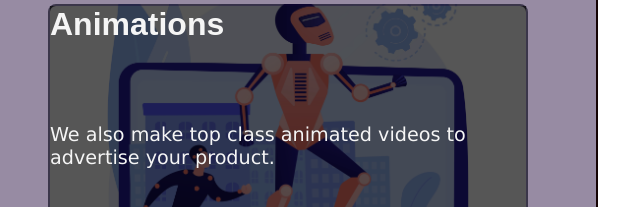
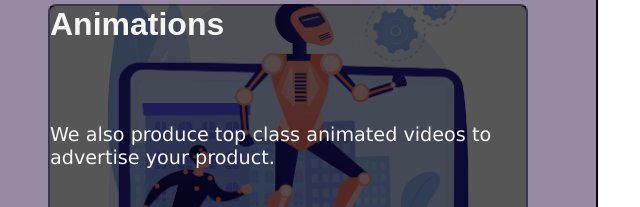
Before and after one commit to PgGitau/videography-Site, a plain HTML site: page index.html in a window 1280 px wide. Shown: the part 1120-1327 px from the top of the page, 618-1258 px from the left. Drawn offline with Linux system fonts and the light colour scheme.

Commit message:
edit wording

```diff
--- a/index.html
+++ b/index.html
@@ -67,7 +67,7 @@
             </div>
             <div class="animations services-each">
                 <h1>Animations</h1>
-                <p>We also make top class animated videos to advertise your product.</p>
+                <p>We also produce top class animated videos to advertise your product.</p>
                 <a href="#">Check out examples...</a>
             </div>
         </div>
```
